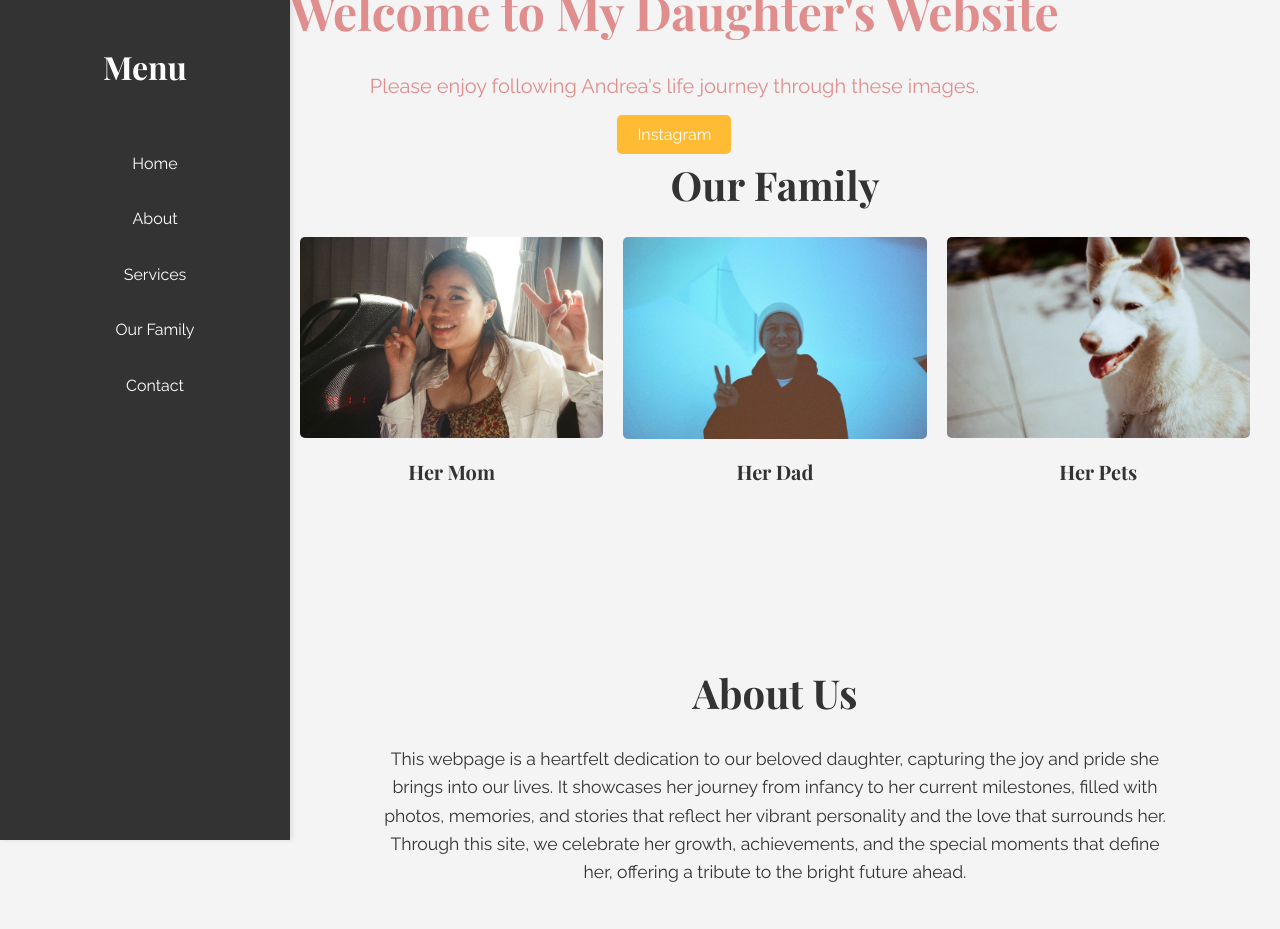
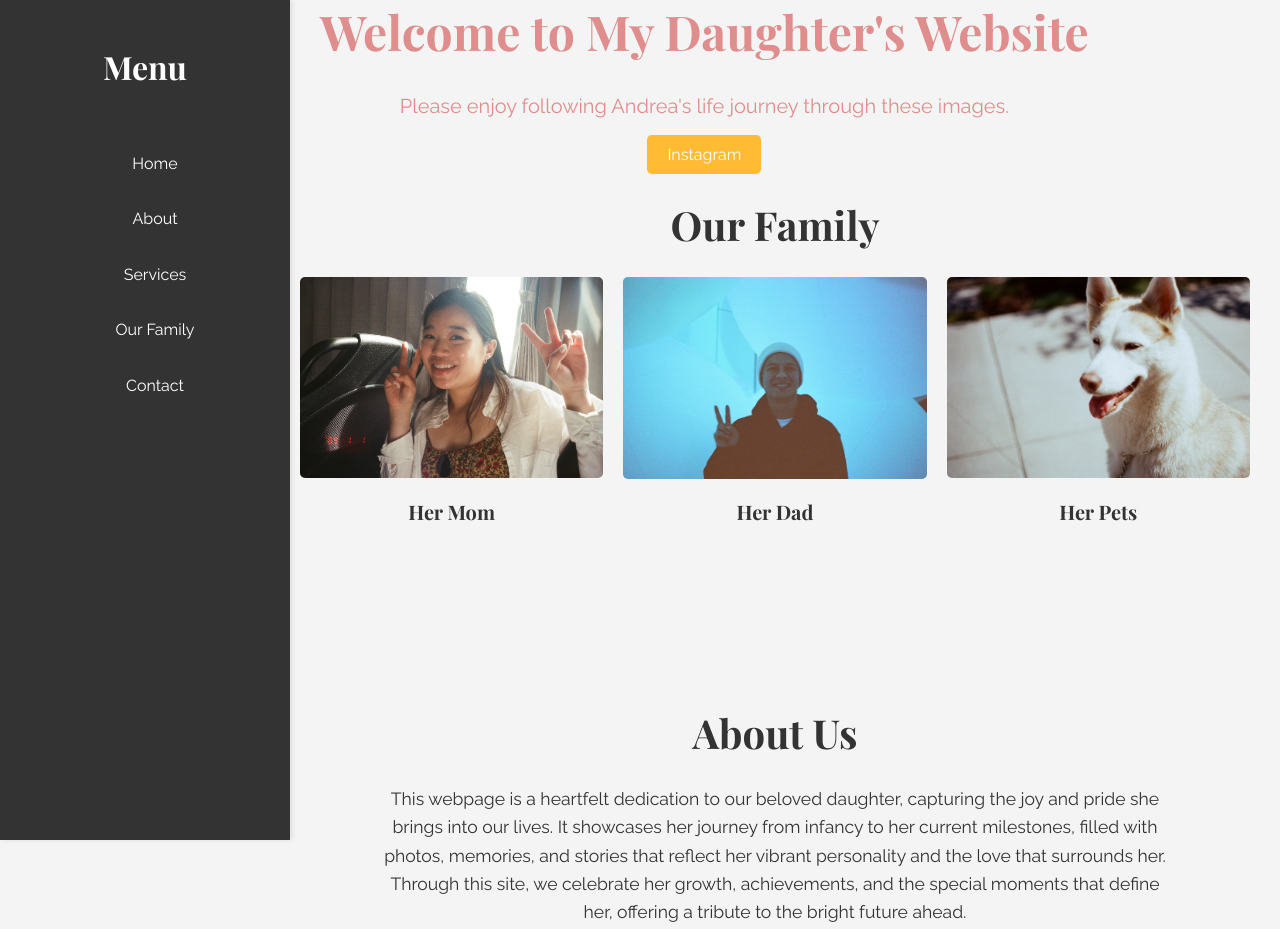
Before and after one commit to anguyen423/an, a plain HTML site: page index.html in a window 1280 px wide. Shown: the top 929 px of the page. Drawn offline with nearby package versions, Linux system fonts and the light colour scheme.

Commit message:
Update styles2.css

```diff
--- a/styles2.css
+++ b/styles2.css
@@ -67,12 +67,12 @@ body {
     background-image: url('images/hero.jpg');
     background-size: cover;
     background-position: center;
-    height: 5vh;
+    height: 10vh;
     display: flex;
     align-items: center;
     color: #e08d8d;
     text-align: center;
-    padding: 0 0px;
+    padding: 0 30px;
 }
 
 .hero h2 {
```
